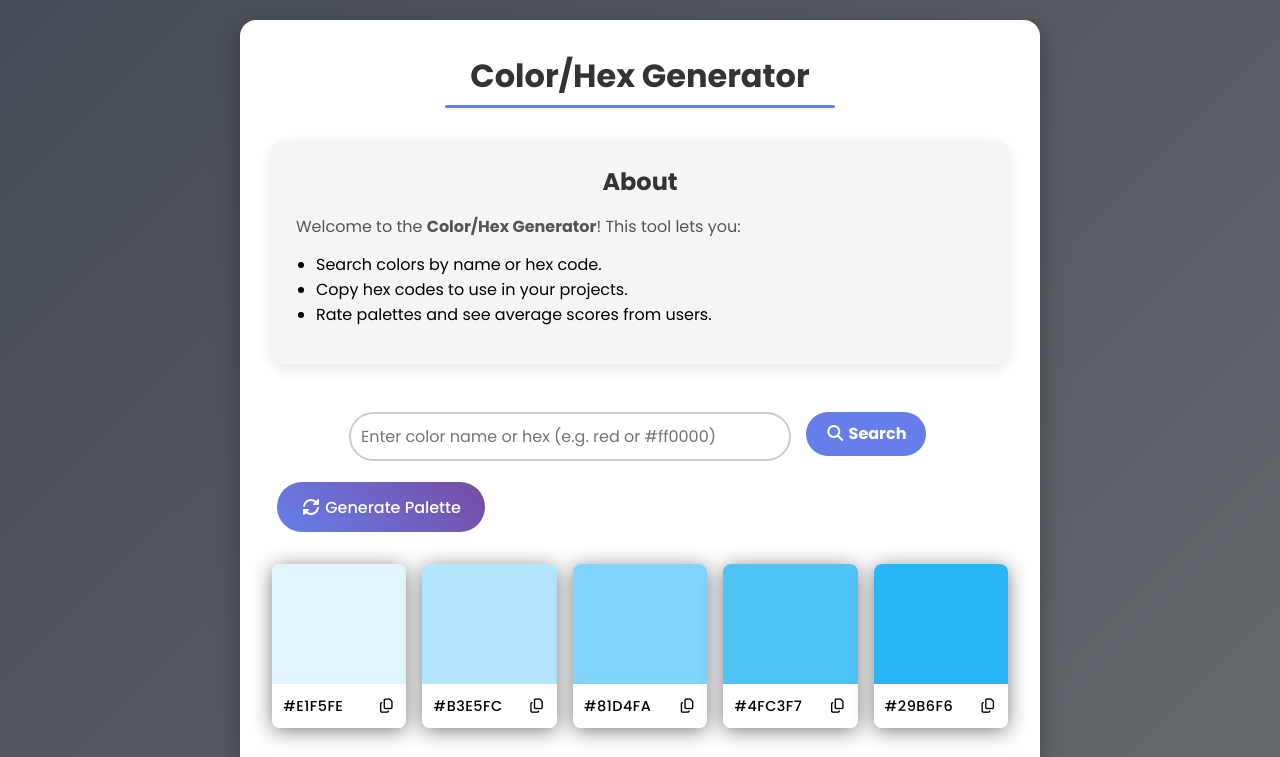
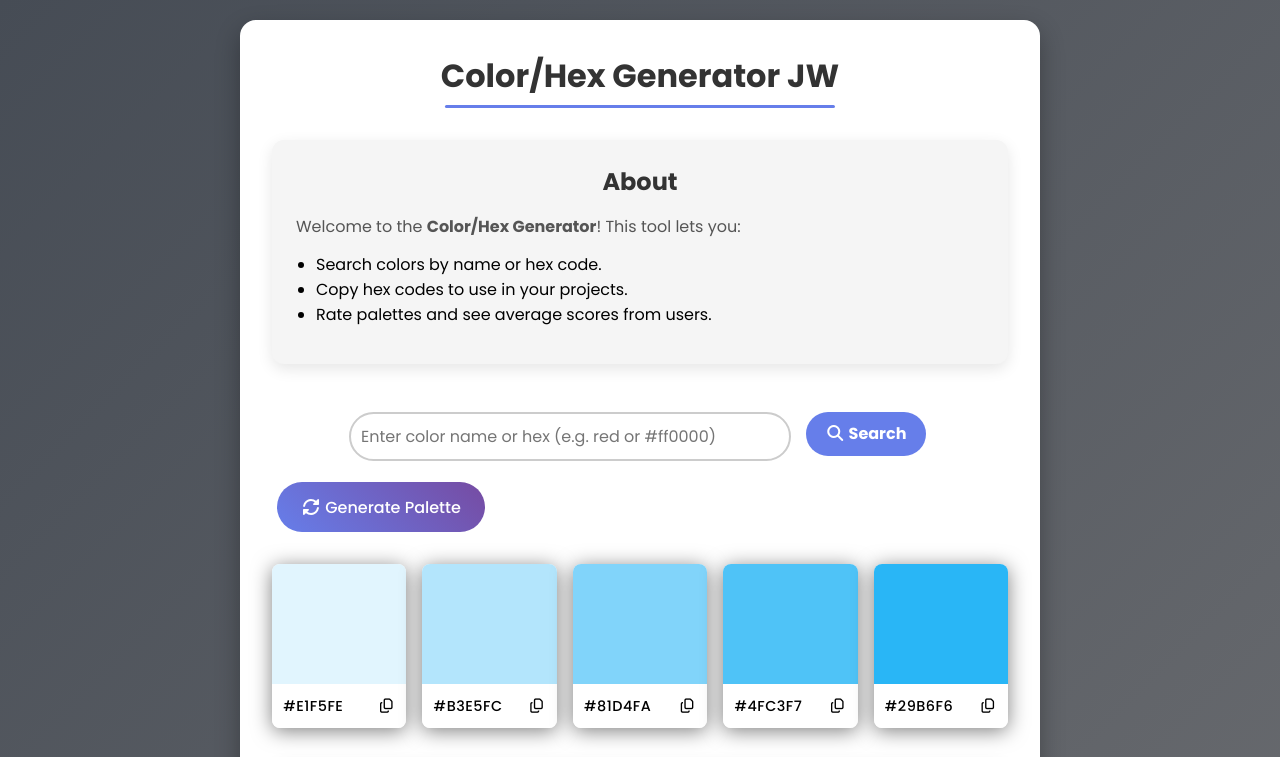
Before and after one commit to tehranhendricks/website-color-hex, a plain HTML site: page index.html in a window 1280 px wide. Shown: the top 757 px of the page. Drawn offline with Linux system fonts and the light colour scheme.

Commit message:
Update index.html

```diff
--- a/index.html
+++ b/index.html
@@ -14,7 +14,7 @@
 
 <body>
   <div class="container">
-    <h1>Color/Hex Generator</h1>
+    <h1>Color/Hex Generator JW</h1>
 
     <div class="about-section">
       <h2>About</h2>
```
